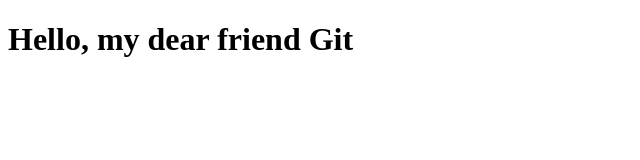
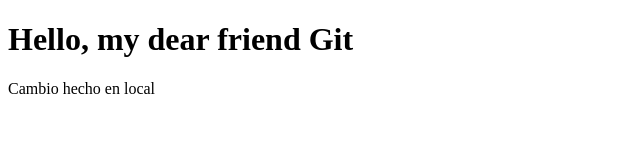
Before and after one commit to amaza20/curso-git-EDTeam, a plain HTML site: page index.html in a window 1280 px wide. Shown: the whole page, without its empty margins (0-640 px from the left). Drawn offline with Linux system fonts and the light colour scheme.

Commit message:
Actualizando index.html en local

```diff
--- a/index.html
+++ b/index.html
@@ -8,5 +8,8 @@
 </head>
 <body>
     <h1>Hello, my dear friend Git</h1>
+    <section>
+        <p>Cambio hecho en local</p>
+    </section>
 </body>
 </html>
```
